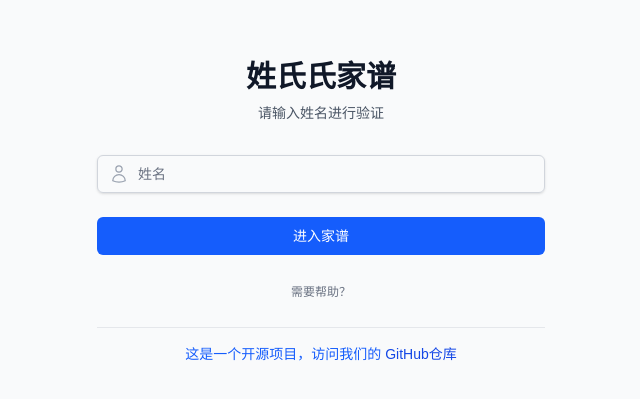
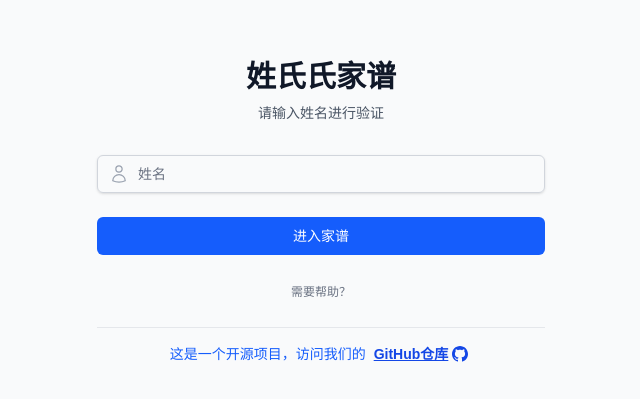
Before and after one commit to wyljp/familytree, a Next.js app: page / in a window 1280 px wide. Shown: the part 201-600 px from the top of the page, without its empty margins (319-959 px from the left). Built offline with nearby package versions, Linux system fonts and the light colour scheme.

Commit message:
Update GitHub repository links in Footer and LoginForm components

```diff
--- a/src/app/components/Footer.tsx
+++ b/src/app/components/Footer.tsx
@@ -27,7 +27,7 @@
             </p>
             <p className="text-sm leading-6 text-gray-600">
               <Link
-                href="https://github.com/jiujiaoxieeba/familytree"
+                href="https://github.com/qiaoshouqing/familytree"
                 target="_blank"
                 rel="noopener noreferrer"
                 className="text-blue-600 hover:text-blue-800 hover:underline"
--- a/src/app/components/LoginForm.tsx
+++ b/src/app/components/LoginForm.tsx
@@ -122,12 +122,15 @@
             <p className="text-center text-sm text-blue-600 font-medium">
               这是一个开源项目，访问我们的
               <Link
-                href="https://github.com/jiujiaoxieeba/familytree"
+                href="https://github.com/qiaoshouqing/familytree"
                 target="_blank"
                 rel="noopener noreferrer"
-                className="ml-1 text-blue-700 hover:text-blue-900 hover:underline"
+                className="ml-1 inline-flex items-center text-blue-700 underline font-semibold hover:text-blue-900 hover:bg-blue-50 rounded px-1 transition-colors"
               >
                 GitHub仓库
+                <svg className="ml-1 h-4 w-4" fill="currentColor" viewBox="0 0 24 24" xmlns="http://www.w3.org/2000/svg">
+                  <path d="M12 0c-6.626 0-12 5.373-12 12 0 5.302 3.438 9.8 8.207 11.387.599.111.793-.261.793-.577v-2.234c-3.338.726-4.033-1.416-4.033-1.416-.546-1.387-1.333-1.756-1.333-1.756-1.089-.745.083-.729.083-.729 1.205.084 1.839 1.237 1.839 1.237 1.07 1.834 2.807 1.304 3.492.997.107-.775.418-1.305.762-1.604-2.665-.305-5.467-1.334-5.467-5.931 0-1.311.469-2.381 1.236-3.221-.124-.303-.535-1.524.117-3.176 0 0 1.008-.322 3.301 1.23.957-.266 1.983-.399 3.003-.404 1.02.005 2.047.138 3.006.404 2.291-1.552 3.297-1.23 3.297-1.23.653 1.653.242 2.874.118 3.176.77.84 1.235 1.911 1.235 3.221 0 4.609-2.807 5.624-5.479 5.921.43.372.823 1.102.823 2.222v3.293c0 .319.192.694.801.576 4.765-1.589 8.199-6.086 8.199-11.386 0-6.627-5.373-12-12-12z"/>
+                </svg>
               </Link>
             </p>
           </div>
```
